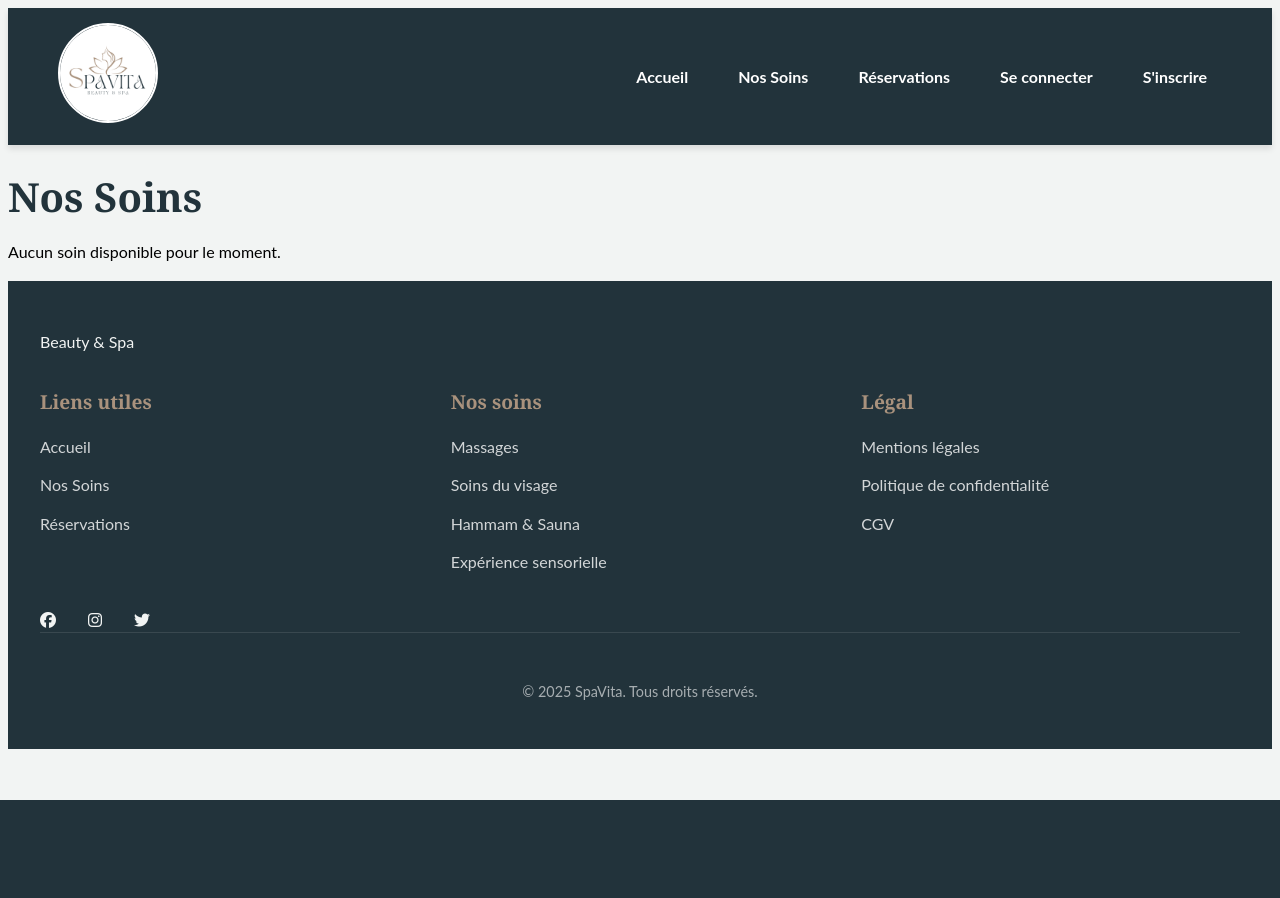
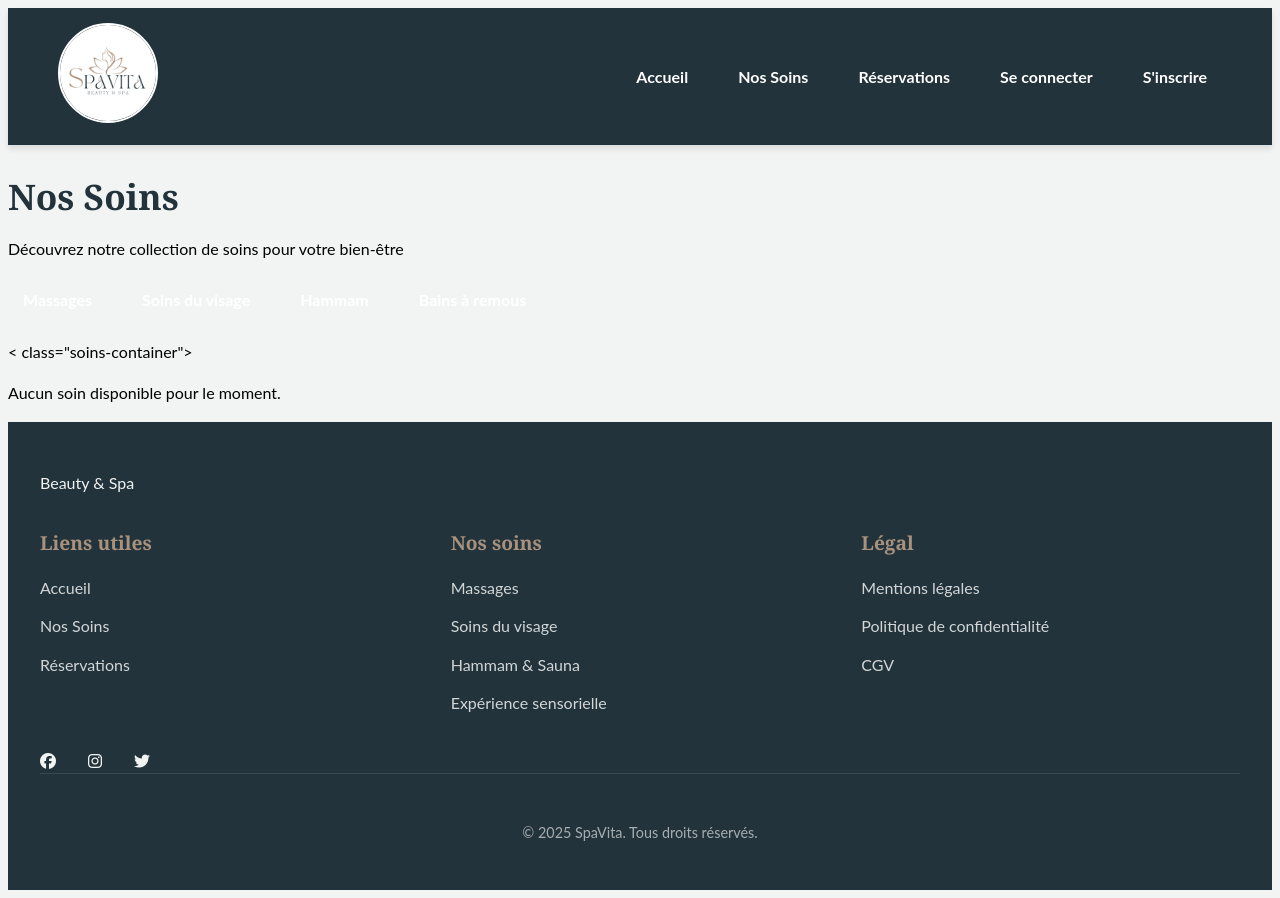
Before and after one commit to SihCAM/SpaVita-equipe5, a PHP site: page /app/views/soins.php in a window 1280 px wide. Before the commit the page ends 800 px from the top, so only its background shows below. Run offline with PHP 8.4, Linux system fonts and the light colour scheme.

Commit message:
Avancement page d'acceuil+ developpemnt page soins.php + erreur lors de l'importation de la bdd ==>modification du fichier bdd (spavita.sql) COLLATE=utf8mb4_0900_ai_ci remplacer par utf8mb4_general_ci

```diff
--- a/app/models/Soin.php
+++ b/app/models/Soin.php
@@ -9,7 +9,7 @@ class Soin {
     }
 
     public function getAllSoins() {
-        $stmt = $this->pdo->query("SELECT * FROM soins");
+        $stmt = $this->pdo->query("SELECT id, nom, description, prix, categorie, image, duree FROM soins");
         return $stmt->fetchAll(PDO::FETCH_ASSOC);
     }
 }
--- a/app/views/home.php
+++ b/app/views/home.php
@@ -26,7 +26,7 @@ include '../app/views/header.php';
         </div>
 
         <div class="hero-buttons">
-        <a href="/Spavita-equipe5/public/?page=soins" class="btn">Découvir nos soins</a>
+        <a href="/Spavita-equipe5/public/?page=soins" class="btn">Découvrir nos soins</a>
             <a href="/Spavita-equipe5/public/?page=reservations" class="btn">Réserver maintenant</a>
         </div>
     </div>
@@ -89,7 +89,7 @@ include '../app/views/header.php';
         </div>
     </div>
     <div class="service-button">
-        <a href="/Spavita-equipe5/public/?page=soins" class="btn">Décuovrir tous les soins</a>
+        <a href="/Spavita-equipe5/public/?page=soins" class="btn">Découvrir tous les soins</a>
     </div>
 </section>
 
--- a/app/views/soins.php
+++ b/app/views/soins.php
@@ -1,22 +1,53 @@
+
 <?php
 require_once 'header.php';
 ?>
 
-<h1>Nos Soins</h1>
+<div class="page-banner">
+    <div class="page-banner-overlay"></div>
+    <div class="container">
+        <h2>Nos Soins</h2>
+        <p>Découvrez notre collection de soins pour votre bien-être</p>
+    </div>
+</div>
 
-<?php if (empty($soins)): ?>
-    <p>Aucun soin disponible pour le moment.</p>
-<?php else: ?>
-    <ul>
+<nav class="soin-navigation">
+    <div class="container">
+        <ul class="soin-nav-links">
+            <li><a href="#massage">Massages</a></li>
+            <li><a href="#visage">Soins du visage</a></li>
+            <li><a href="#hammam">Hammam</a></li>
+            <li><a href="#jacuzzi">Bains à remous</a></li>
+        </ul>
+    </div>
+</nav>
+
+< class="soins-container">
+    <?php if (empty($soins)): ?>
+        <p class="no-soins">Aucun soin disponible pour le moment.</p>
+    <?php else: ?>
+        <div class="soins-grid">
         <?php foreach ($soins as $soin): ?>
-            <li>
-                <?= htmlspecialchars($soin['nom']) ?> - <?= number_format($soin['prix'], 2) ?>€
-                <a href="/reservations?soin_id=<?= $soin['id'] ?>">Réserver</a>
-            </li>
+                <div class="soin-card">
+                    <div class="soin-card-img">
+                        <img src="SpaVita-equipe5/public/assets/images/<?= !empty($soin['image']) ? htmlspecialchars($soin['image']) : 'default.jpg' ?>" alt="?= htmlspecialchars($soin['nom']) ?>
+                    </div>
+                        <div class="soin-overlay">
+                            <span>Découvrir</span>
+                        </div>
+                    </div>
+                    <div class="soin-card-content">
+                        <h3><?= htmlspecialchars($soin['nom']) ?></h3>
+                        <p><?= htmlspecialchars($soin['description']) ?></p>
+                        <p class="soin-price"><?= number_format($soin['prix'], 2) ?>€</p>
+                         <div class="soin-action">
+                            <a href="/SpaVita-equipe5/public/?page=reservations&soin_id=<?= $soin['id'] ?>" class="btn btn-primary">Réserver</a>
+                         </div>
+                        </div>
+                    </div>
         <?php endforeach; ?>
-    </ul>
-<?php endif; ?>
+        </div>
+    <?php endif; ?>
+</div>
 
-<?php
-require_once 'footer.php';
-?>
+<?php require_once 'footer.php'; ?>
--- a/spavita.sql
+++ b/spavita.sql
@@ -37,7 +37,7 @@ CREATE TABLE IF NOT EXISTS `reservations` (
   PRIMARY KEY (`id`),
   KEY `user_id` (`user_id`),
   KEY `soin_id` (`soin_id`)
-) ENGINE=MyISAM DEFAULT CHARSET=utf8mb4 COLLATE=utf8mb4_0900_ai_ci;
+) ENGINE=MyISAM DEFAULT CHARSET=utf8mb4 COLLATE=utf8mb4_general_ci;
 
 -- --------------------------------------------------------
 
@@ -52,7 +52,7 @@ CREATE TABLE IF NOT EXISTS `soins` (
   `description` text NOT NULL,
   `prix` decimal(10,2) NOT NULL,
   PRIMARY KEY (`id`)
-) ENGINE=MyISAM DEFAULT CHARSET=utf8mb4 COLLATE=utf8mb4_0900_ai_ci;
+) ENGINE=MyISAM DEFAULT CHARSET=utf8mb4 COLLATE=utf8mb4_general_ci;
 
 -- --------------------------------------------------------
 
@@ -69,7 +69,7 @@ CREATE TABLE IF NOT EXISTS `users` (
   `role` enum('admin','client') NOT NULL,
   PRIMARY KEY (`id`),
   UNIQUE KEY `email` (`email`)
-) ENGINE=MyISAM DEFAULT CHARSET=utf8mb4 COLLATE=utf8mb4_0900_ai_ci;
+) ENGINE=MyISAM DEFAULT CHARSET=utf8mb4 COLLATE=utf8mb4_general_ci;
 COMMIT;
 
 /*!40101 SET CHARACTER_SET_CLIENT=@OLD_CHARACTER_SET_CLIENT */;
```
